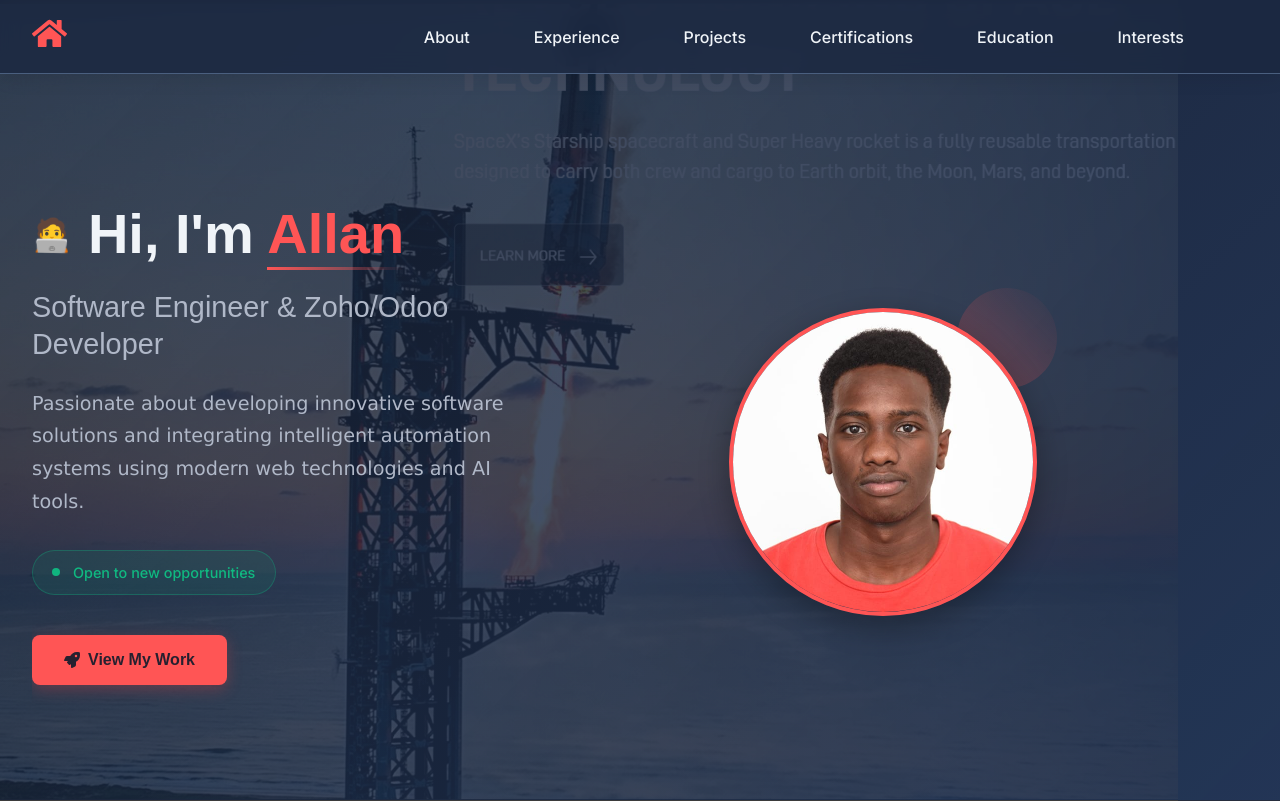
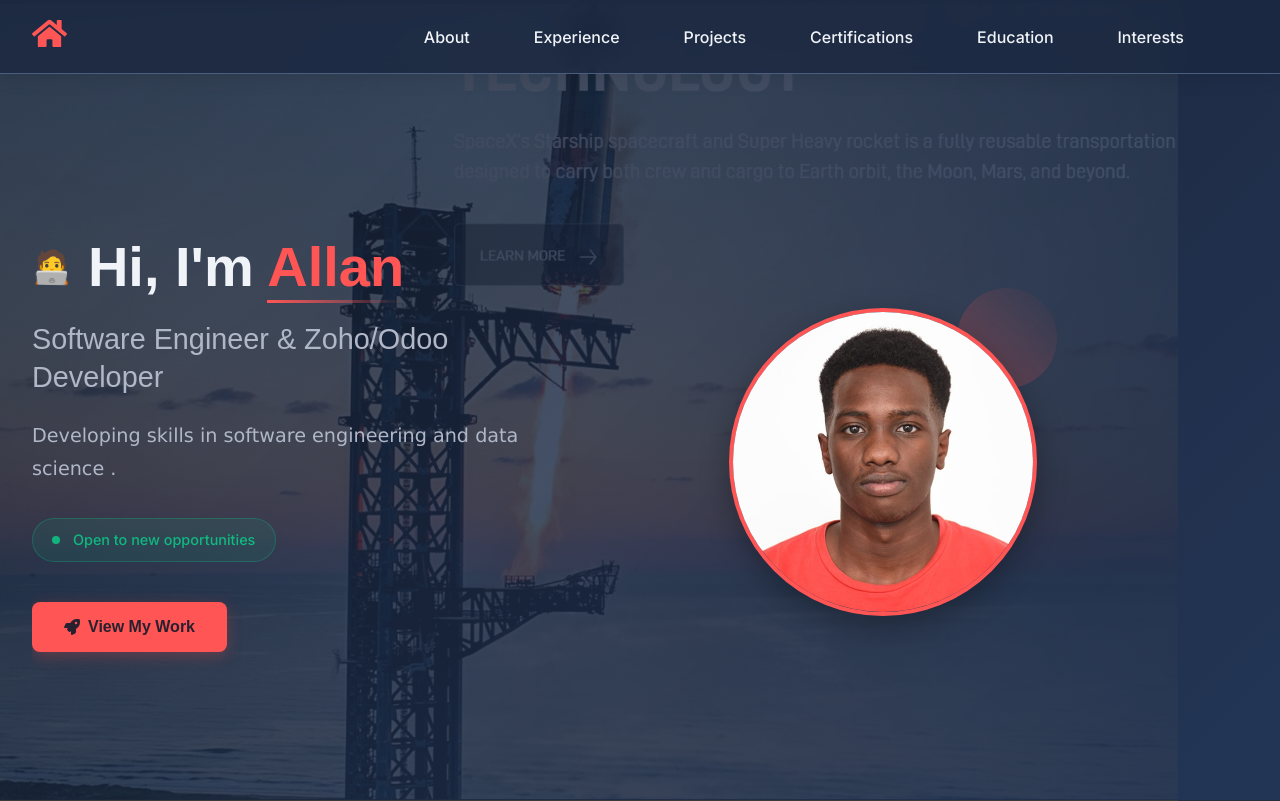
Before and after one commit to allanhue/LatestportfolioBennie, a React (Vite) app: page /#/ in a window 1280 px wide. Shown: the top 801 px of the page. Built offline with nearby package versions, Linux system fonts and the light colour scheme.

Commit message:
updated home age

```diff
--- a/src/pages/Home.jsx
+++ b/src/pages/Home.jsx
@@ -138,8 +138,7 @@ function Home() {
             </h2>
 
             <p className="bio">
-              Passionate about developing innovative software solutions and integrating
-              intelligent automation systems using modern web technologies and AI tools.
+              Developing skills in software engineering and data science .
             </p>
 
             <div className="status-indicator">
```
